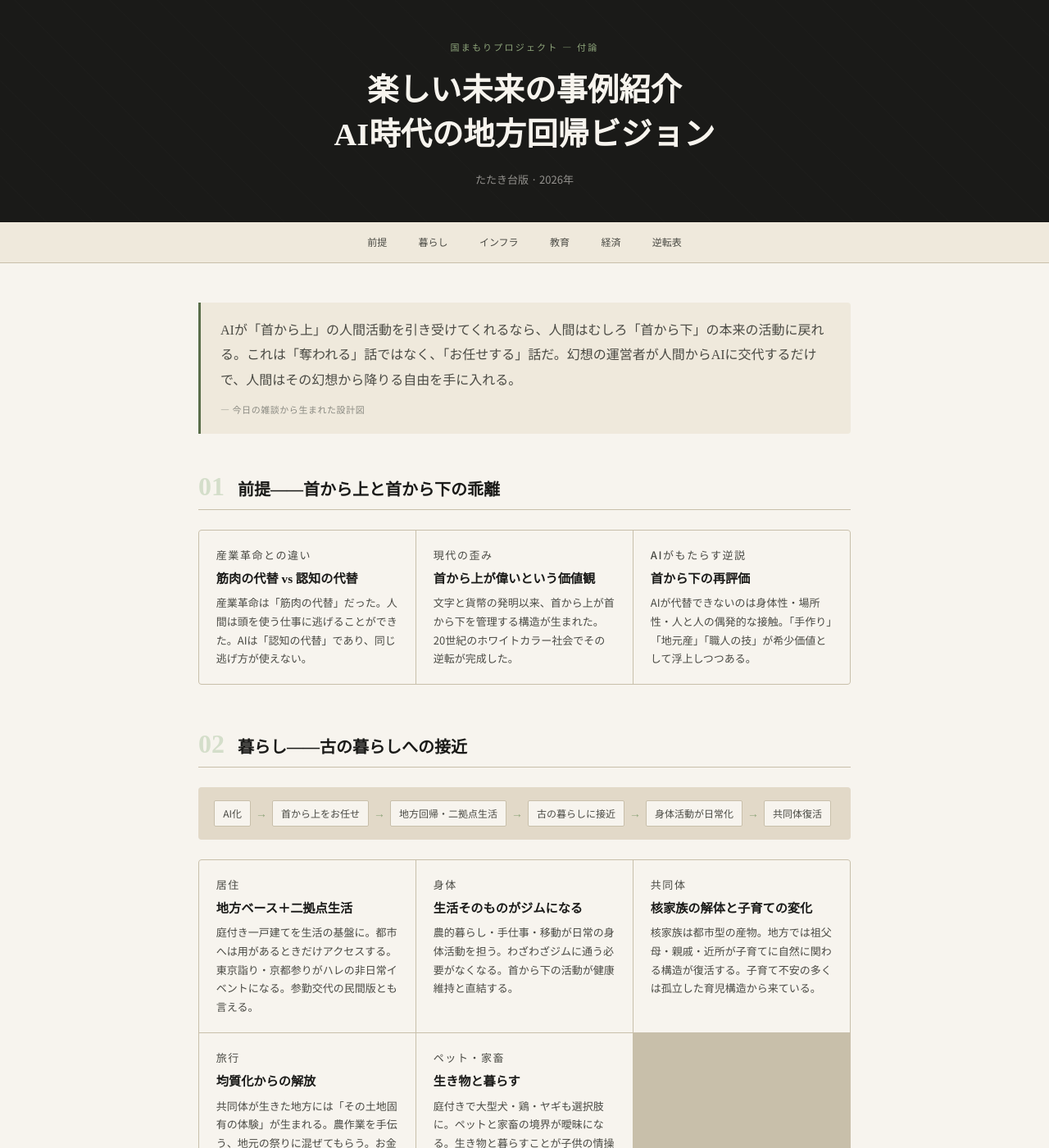
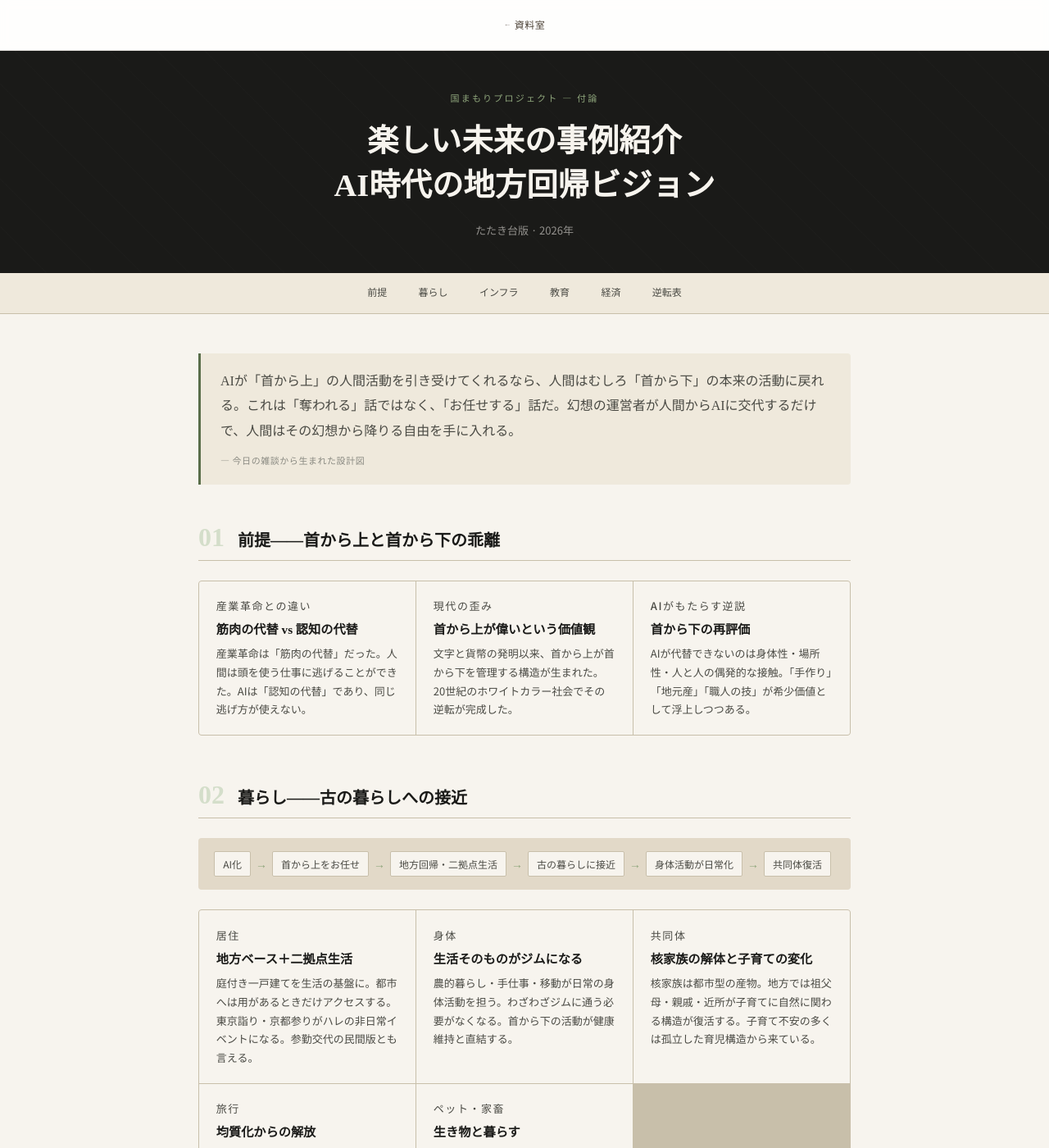
Before and after one commit to maskedrider88/maskedrider88.github.io, a Jekyll site: the page built from ai_chihou_vision.html, in a window 1280 px wide and 1400 px high. Shown: the whole window at 82% size. Built offline with Jekyll 4.4.1, drawn with Linux system fonts in a browser that asks for light colours.

Commit message:
Update ai_chihou_vision.html

```diff
--- a/ai_chihou_vision.html
+++ b/ai_chihou_vision.html
@@ -1,5 +1,7 @@
-<!DOCTYPE html>
-<html lang="ja">
+---
+layout: default
+title: 二十四節気カレンダー
+---
 <head>
 <meta charset="UTF-8">
 <meta name="viewport" content="width=device-width, initial-scale=1.0">
@@ -325,7 +327,6 @@
   }
 </style>
 </head>
-<body>
 
 <header>
   <p class="header-label">国まもりプロジェクト — 付論</p>
@@ -573,6 +574,3 @@
   <p>国まもりプロジェクト 付論 — AI時代の地方回帰ビジョン（たたき台版・2026年）</p>
   <p style="margin-top: 0.4rem;">「奪われる」ではなく「お任せする」——フレームひとつで未来は明るくなる。</p>
 </footer>
-
-</body>
-</html>
```
